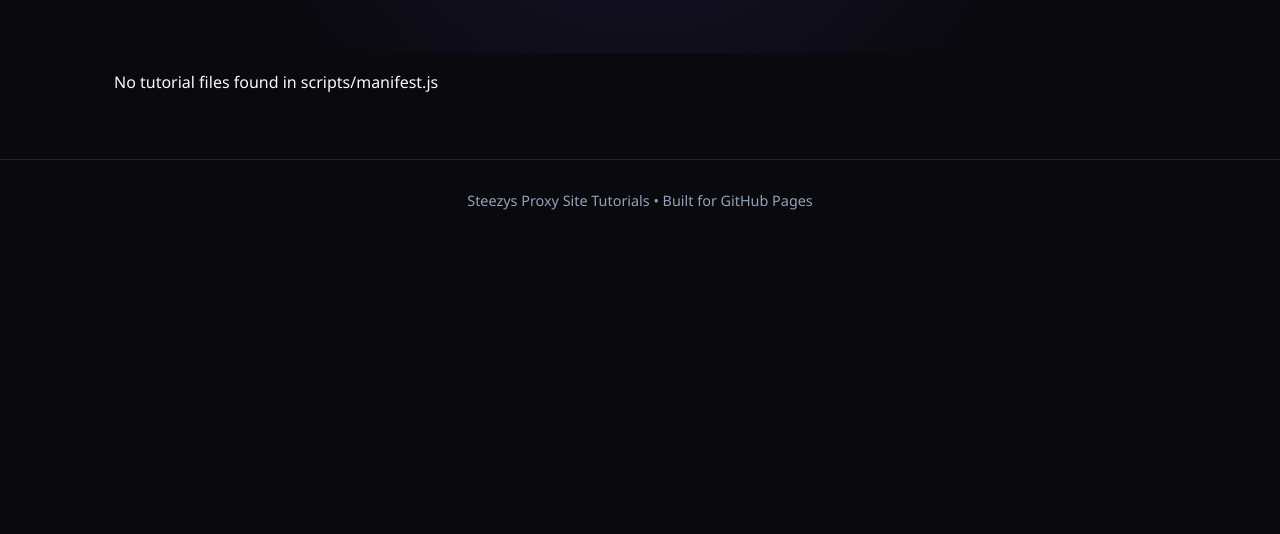
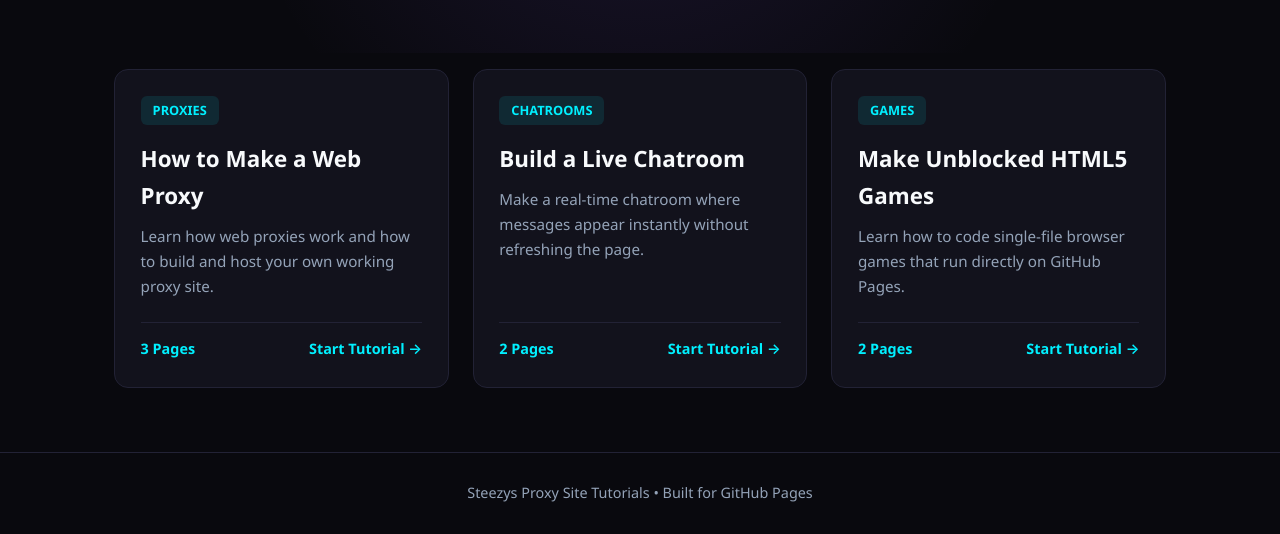
Before and after one commit to Steezy922/ProxSiteTuts, a plain HTML site: page index.html in a window 1280 px wide. Shown: the part 268-802 px from the top of the page. Drawn offline with Linux system fonts and the light colour scheme.

Commit message:
Add manifest.js script tag to index.html
Added a script tag for manifest.js above the main script.

```diff
--- a/index.html
+++ b/index.html
@@ -374,9 +374,12 @@
         Steezys Proxy Site Tutorials • Built for GitHub Pages
     </footer>
 
+    <!-- THIS LINE MUST BE ABOVE THE MAIN <script> TAG -->
+    <script src="scripts/manifest.js"></script>
+
     <script>
-        // Global registry where each file in scripts/ registers itself
         window.STEEZY_TUTORIALS = [];
+        // ... rest of your code ...
 
         let activeTutorial = null;
         let currentPageIndex = 0;
```
